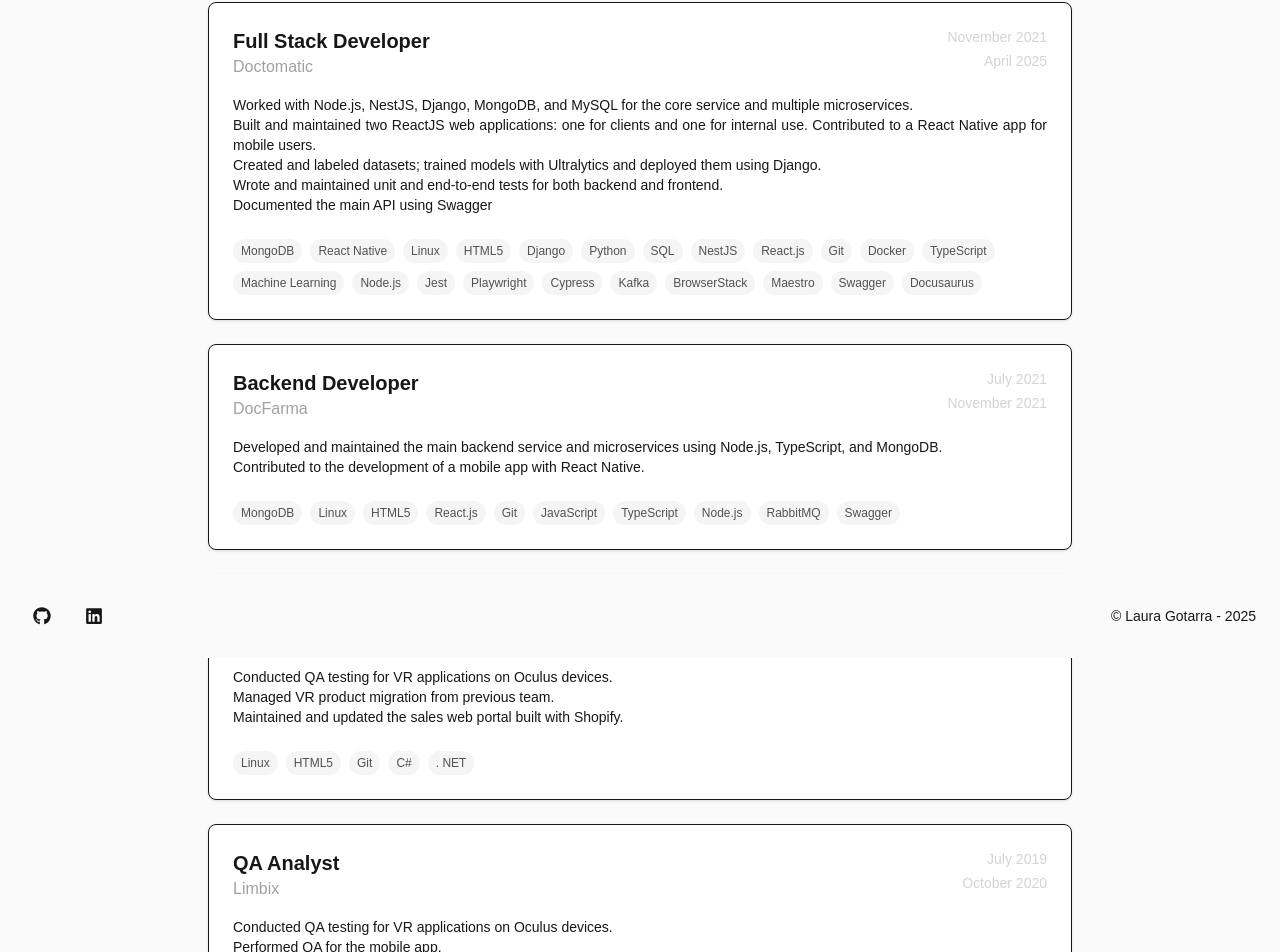
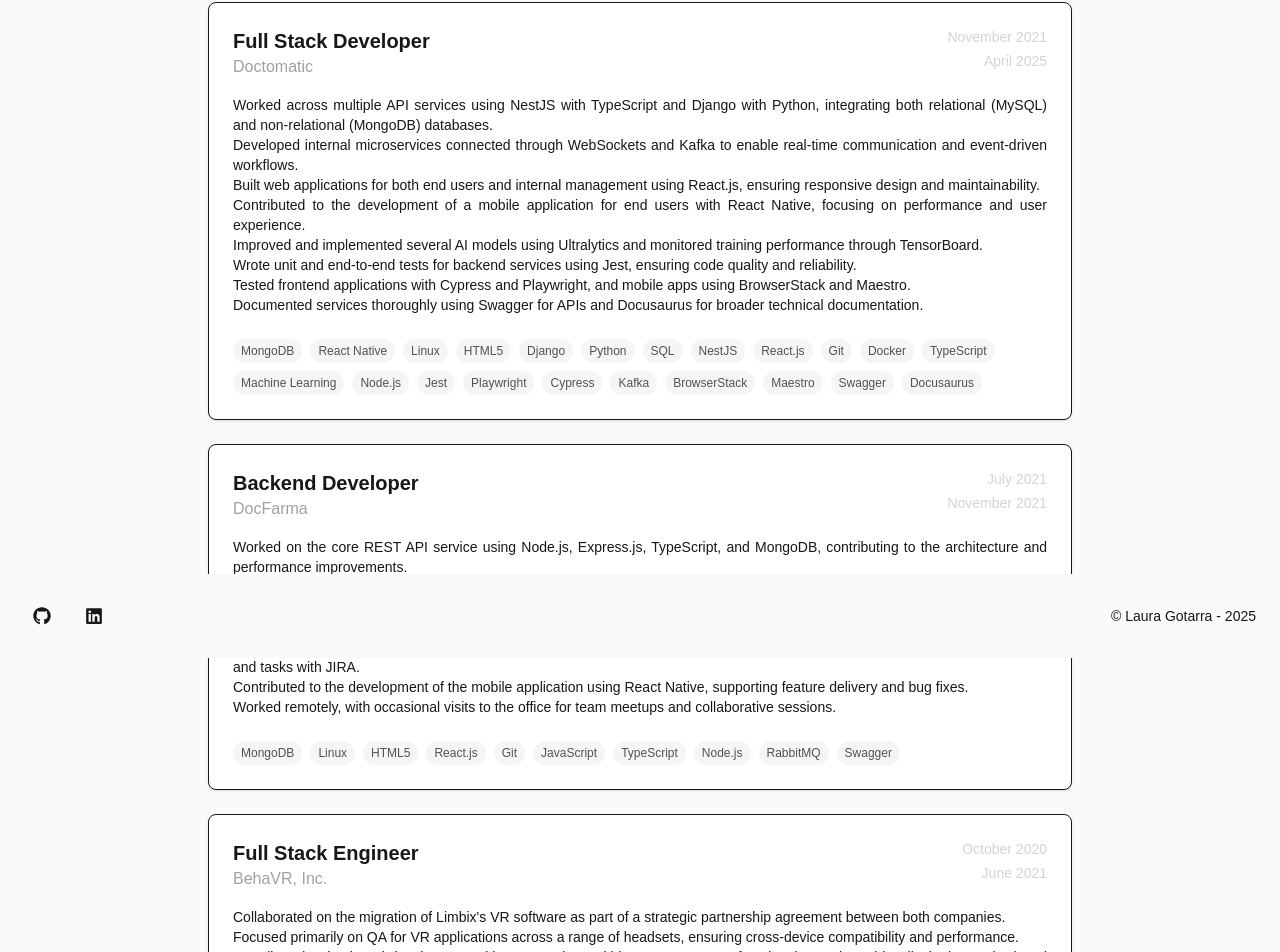
Before and after one commit to lgotarra/portfolio, a Next.js app: page /experience in a window 1280 px wide. Shown: the part 142-1094 px from the top of the page. Built offline with nearby package versions, Linux system fonts and the light colour scheme.

Commit message:
wip: improve job descriptions

```diff
--- a/src/app/experience/components/ExperienceCard.tsx
+++ b/src/app/experience/components/ExperienceCard.tsx
@@ -32,7 +32,7 @@
       </div>
 
       <div className="mt-2 mb-6">
-        <MarkdownRenderer content={description.replace(/\\n/g, "\n")} />
+        <MarkdownRenderer content={description} />
       </div>
 
       <div className="flex flex-wrap gap-2">
--- a/src/app/experience/components/loadMarkdown.ts
+++ b/src/app/experience/components/loadMarkdown.ts
@@ -1,4 +1,3 @@
-// lib/loadMarkdown.ts
 import fs from "fs/promises";
 import path from "path";
 
--- a/src/data/experience/behavr.md
+++ b/src/data/experience/behavr.md
@@ -1,5 +1,9 @@
-Conducted QA testing for VR applications on Oculus devices.
+Collaborated on the migration of Limbix's VR software as part of a strategic partnership agreement between both companies.
 
-Managed VR product migration from previous team.
+Focused primarily on QA for VR applications across a range of headsets, ensuring cross-device compatibility and performance.
 
-Maintained and updated the sales web portal built with Shopify.
+Contributed to back-end development with .NET and C# within a remote, cross-functional team based in Elizabethtown (KY) and Nashville (TN).
+
+Participated actively in agile ceremonies, including daily stand-ups, sprint reviews, and retrospectives, while maintaining efficient workflows through Jira, Slack, and Bitbucket.
+
+Worked remotely from Barcelona, with occasional in-person visits to the local office to manage order deliveries and stay aligned with the on-site team.
--- a/src/data/experience/docfarma.md
+++ b/src/data/experience/docfarma.md
@@ -1,3 +1,11 @@
-Developed and maintained the main backend service and microservices using Node.js, TypeScript, and MongoDB.
+Worked on the core REST API service using Node.js, Express.js, TypeScript, and MongoDB, contributing to the architecture and performance improvements.
 
-Contributed to the development of a mobile app with React Native.
+Designed and implemented new microservices integrated with the main API via RabbitMQ, enhancing system modularity and scalability.
+
+Documented backend services using Swagger to improve developer onboarding and API usability.
+
+Actively participated in agile ceremonies — including daily stand-ups, sprint planning, and retrospectives — while tracking progress and tasks with JIRA.
+
+Contributed to the development of the mobile application using React Native, supporting feature delivery and bug fixes.
+
+Worked remotely, with occasional visits to the office for team meetups and collaborative sessions.
--- a/src/data/experience/doctomatic.md
+++ b/src/data/experience/doctomatic.md
@@ -1,9 +1,15 @@
-Worked with Node.js, NestJS, Django, MongoDB, and MySQL for the core service and multiple microservices.
+Worked across multiple API services using NestJS with TypeScript and Django with Python, integrating both relational (MySQL) and non-relational (MongoDB) databases.
 
-Built and maintained two ReactJS web applications: one for clients and one for internal use. Contributed to a React Native app for mobile users.
+Developed internal microservices connected through WebSockets and Kafka to enable real-time communication and event-driven workflows.
 
-Created and labeled datasets; trained models with Ultralytics and deployed them using Django.
+Built web applications for both end users and internal management using React.js, ensuring responsive design and maintainability.
 
-Wrote and maintained unit and end-to-end tests for both backend and frontend.
+Contributed to the development of a mobile application for end users with React Native, focusing on performance and user experience.
 
-Documented the main API using Swagger
+Improved and implemented several AI models using Ultralytics and monitored training performance through TensorBoard.
+
+Wrote unit and end-to-end tests for backend services using Jest, ensuring code quality and reliability.
+
+Tested frontend applications with Cypress and Playwright, and mobile apps using BrowserStack and Maestro.
+
+Documented services thoroughly using Swagger for APIs and Docusaurus for broader technical documentation.
--- a/src/data/experience/limbix.md
+++ b/src/data/experience/limbix.md
@@ -1,5 +1,11 @@
-Conducted QA testing for VR applications on Oculus devices.
+Led QA efforts for VR applications on [Pico](https://www.picoxr.com/global) headsets and companion mobile app, ensuring stability and performance across devices.
 
-Performed QA for the mobile app.
+Collaborated closely with the development team based in Palo Alto, CA, coordinating via GitHub, Slack, and Google Meet.
 
-Maintained and updated the sales web portal built with Shopify.
+Oversaw the preparation and delivery of VR kits, including custom configuration of VR headsets and paired Android tablets.
+
+Provided technical customer support, troubleshooting hardware and software issues across multiple platforms.
+
+Maintained and implemented tailored solutions for the sales web portal, built with Shopify, adapting to evolving business needs.
+
+Initially worked on-site at the Barcelona office; transitioned to remote work during the COVID-19 pandemic, with occasional visits for hardware logistics and to stay connected with the local team.
```
